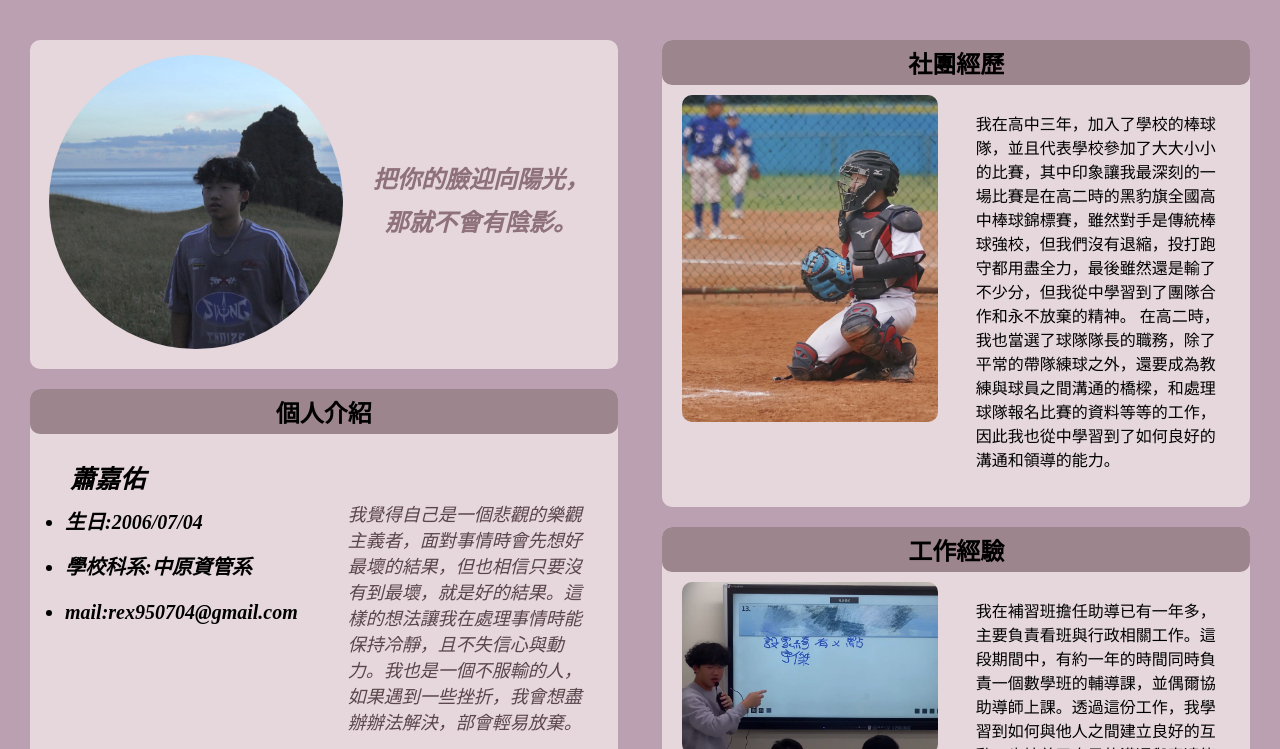
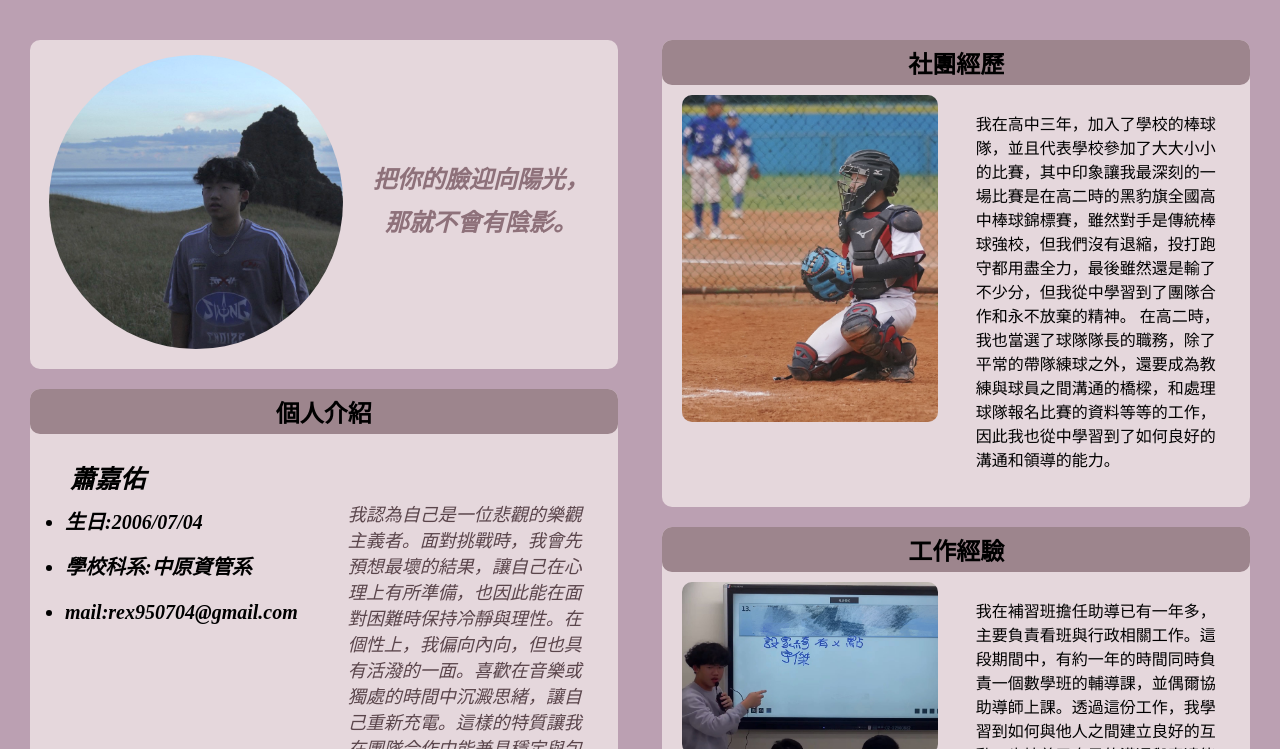
Before and after one commit to Yo-cmd074/11344128, a plain HTML site: page index.html in a window 1280 px wide. Shown: the top 749 px of the page. Drawn offline with Linux system fonts and the light colour scheme.

Commit message:
Update index.html

```diff
--- a/index.html
+++ b/index.html
@@ -25,8 +25,7 @@
                         <li>mail:rex950704@gmail.com</li>
                     </ul>
                     <p class="p7">
-                        我覺得自己是一個悲觀的樂觀主義者，面對事情時會先想好最壞的結果，但也相信只要沒有到最壞，就是好的結果。這樣的想法讓我在處理事情時能保持冷靜，且不失信心與動力。我也是一個不服輸的人，如果遇到一些挫折，我會想盡辦辦法解決，部會輕易放棄。
-                    </p>
+                        我認為自己是一位悲觀的樂觀主義者。面對挑戰時，我會先預想最壞的結果，讓自己在心理上有所準備，也因此能在面對困難時保持冷靜與理性。在個性上，我偏向內向，但也具有活潑的一面。喜歡在音樂或獨處的時間中沉澱思緒，讓自己重新充電。這樣的特質讓我在團隊合作中能兼具穩定與包容，既能冷靜分析，也能在適當時候帶來正面能量。
                 </div>
                 <div class="clearfix"></div>
                 <div class="social">
```
